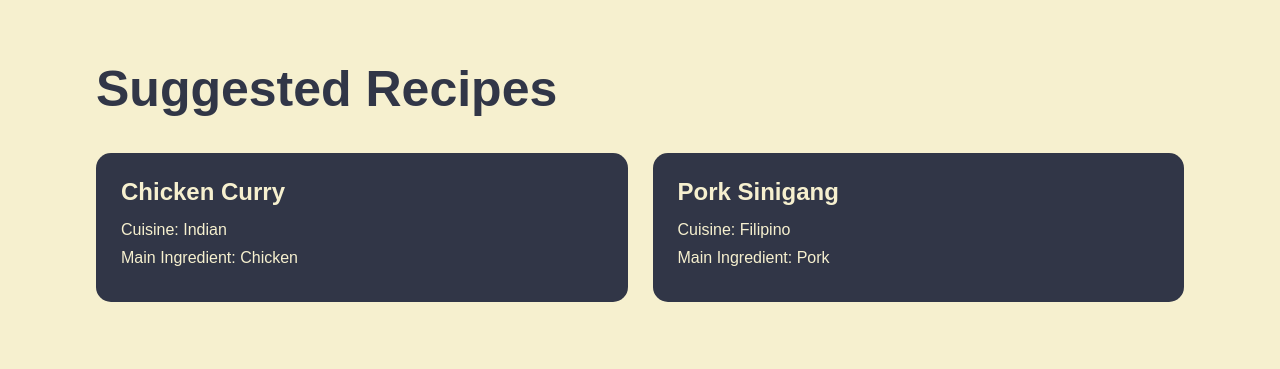
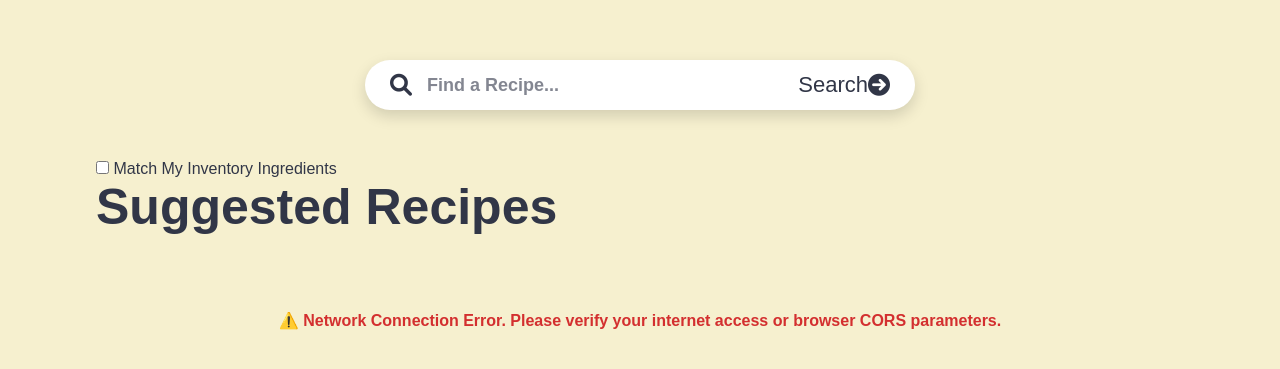
Before and after one commit to gosl1/recipe-sight, a PHP site: page /components/recipe_recipesight.html in a window 1280 px wide. Shown: the top 369 px of the page. Run offline with PHP 8.4, Linux system fonts and the light colour scheme.

Commit message:
Recipe List
Used API for testing -- not final

```diff
--- a/src/components/recipe_recipesight.html
+++ b/src/components/recipe_recipesight.html
@@ -1,34 +1,95 @@
-<!-- This html file is for the recipe page -->
 <!DOCTYPE html>
 <html lang="en">
 <head>
     <meta charset="UTF-8">
     <meta name="viewport" content="width=device-width, initial-scale=1.0">
-    <title>Recipes</title>
+    <title>Recipes - RecipeSight</title>
+    <link rel="stylesheet" href="https://cdnjs.cloudflare.com/ajax/libs/font-awesome/6.0.0/css/all.min.css">
     <link rel="stylesheet" href="../styles/recipe_recipesight.css">
 </head>
 <body class="recipePage">
 
     <div class="recipeContainer">
 
+        <div class="searchSection">
+            <form action="/search" method="GET" class="searchBarForm">
+                <div class="searchWrapper">
+                    <i class="fas fa-search searchIcon"></i>
+                    <input type="text" name="query" placeholder="Find a Recipe..." autocomplete="off" class="searchInput">
+                    <button type="submit" class="searchSubmitBtn"> Search
+                        <i class="fas fa-arrow-circle-right"></i>
+                    </button>
+                </div>
+            </form>
+        </div>
+
+        <div class="filterSection">
+            <label class="inventoryToggle">
+                <input type="checkbox" id="matchInventory">
+                <span class="slider"></span> Match My Inventory Ingredients
+            </label>
+        </div>
+
         <h1 class="recipeTitle">Suggested Recipes</h1>
 
         <div class="recipeGrid">
 
-        <div class="recipeCard">
-            <h2>Chicken Curry</h2>
-            <p>Cuisine: Indian</p>
-            <p>Main Ingredient: Chicken</p>
+            <!-- <div class="recipeCard">
+                <div class="cardImageWrapper">
+                    <img src="../images/chicken-curry.jpg" alt="Chicken Curry" class="recipeImg">
+                    <button class="favoriteBtn" aria-label="Save Recipe"><i class="far fa-heart"></i></button>
+                    <span class="inventoryMatchTag">4/5 Ingredients Owned</span>
+                </div>
+                <div class="cardContent">
+                    <div class="cardTags">
+                        <span class="tag cuisine">Indian</span>
+                        <span class="tag difficulty">Medium</span>
+                    </div>
+                    <h2 class="recipeName">Chicken Curry</h2>
+                    <div class="recipeMeta">
+                        <span class="metaItem"><i class="far fa-clock"></i> 45 mins</span>
+                        <span class="metaItem"><i class="fas fa-star"></i> 4.8</span>
+                    </div>
+                </div>
             </div>
 
             <div class="recipeCard">
-            <h2>Pork Sinigang</h2>
-            <p>Cuisine: Filipino</p>
-            <p>Main Ingredient: Pork</p>
+                <div class="cardImageWrapper">
+                    <img src="../images/pork-sinigang.jpg" alt="Pork Sinigang" class="recipeImg">
+                    <button class="favoriteBtn" aria-label="Save Recipe"><i class="far fa-heart"></i></button>
+                    <span class="inventoryMatchTag ready">Ready to Cook</span>
                 </div>
+                <div class="cardContent">
+                    <div class="cardTags">
+                        <span class="tag cuisine">Filipino</span>
+                        <span class="tag difficulty">Easy</span>
+                    </div>
+                    <h2 class="recipeName">Pork Sinigang</h2>
+                    <div class="recipeMeta">
+                        <span class="metaItem"><i class="far fa-clock"></i> 40 mins</span>
+                        <span class="metaItem"><i class="fas fa-star"></i> 4.9</span>
+                    </div>
+                </div>
+            </div> -->
 
+            <div class="recipeCard">
+                <div class="cardImageWrapper">
+                    <img src="../images/placeholder.jpg" alt="Recipe Template" class="recipeImg">
+                    <button class="favoriteBtn" aria-label="Save Recipe"><i class="far fa-heart"></i></button>
+                </div>
+                <div class="cardContent">
+                    <div class="cardTags">
+                        <span class="tag category">Category</span>
+                        <span class="tag difficulty">Easy</span>
+                    </div>
+                    <h2 class="recipeName">Recipe Title Template</h2>
+                    <div class="recipeMeta">
+                        <span class="metaItem"><i class="far fa-clock"></i> -- mins</span>
+                        <span class="metaItem"><i class="fas fa-star"></i> 0.0</span>
+                    </div>
                 </div>
             </div>
 
+        </div> </div> <script src="../scripts/recipe_recipesights.js"></script>
 </body>
 </html>
--- a/src/styles/recipe_recipesight.css
+++ b/src/styles/recipe_recipesight.css
@@ -1,43 +1,235 @@
-/* This file is for styling the recipe page */
-*{
+/* ==========================================================================
+   1. GLOBAL RESET & BASE STYLES
+   ========================================================================== */
+* {
     margin: 0;
     padding: 0;
     box-sizing: border-box;
 }
 
-body{
-    background-color: #f6f0cf;
+body {
+    background-color: #f6f0cf; /* Your signature pale cream background */
     font-family: Arial, Helvetica, sans-serif;
+    color: #313647;
 }
 
-.recipeContainer{
+/* ==========================================================================
+   2. TOP NAVIGATION BAR (Matches Wireframe Mockup)
+   ========================================================================== */
+.topNav {
+    background-color: #313647; /* Your dark blue-grey tone */
+    display: flex;
+    justify-content: space-around;
+    align-items: stretch;
+    height: 60px;
+    width: 100%;
+}
+
+.navLink {
+    color: #f6f0cf;
+    text-decoration: none;
+    font-size: 18px;
+    font-weight: bold;
+    display: flex;
+    align-items: center;
+    justify-content: center;
+    flex: 1;
+    text-align: center;
+    transition: background-color 0.2s ease;
+}
+
+.navLink:hover {
+    background-color: rgba(255, 255, 255, 0.05);
+}
+
+.navLink.active {
+    background-color: #5c655f; /* Muted olive highlight from image */
+}
+
+/* ==========================================================================
+   3. LAYOUT MAIN CONTAINERS
+   ========================================================================== */
+.recipeContainer {
     width: 85%;
     margin: 60px auto;
 }
 
-.recipeTitle{
+.recipeTitle {
     font-size: 50px;
     color: #313647;
     margin-bottom: 35px;
 }
 
-.recipeGrid{
+/* 3-Column Responsive Layout Grid Grid */
+.recipeGrid {
     display: grid;
     grid-template-columns: repeat(auto-fit, minmax(280px, 1fr));
     gap: 25px;
 }
 
-.recipeCard{
+/* ==========================================================================
+   4. SEARCH COMPONENT (Sleek Pill Shape with Drop Shadow)
+   ========================================================================== */
+.searchSection {
+    display: flex;
+    justify-content: center;
+    margin-bottom: 50px;
+}
+
+.searchBarForm {
+    width: 100%;
+    max-width: 550px;
+}
+
+.searchWrapper {
+    display: flex;
+    align-items: center;
+    background-color: #FFFFFF;
+    padding: 12px 25px;
+    border-radius: 50px;
+    box-shadow: 0 6px 15px rgba(0, 0, 0, 0.15);
+}
+
+.searchIcon {
+    color: #313647;
+    font-size: 22px;
+    margin-right: 15px;
+}
+
+.searchInput {
+    border: none;
+    outline: none;
+    width: 100%;
+    font-size: 18px;
+    font-weight: bold;
+    color: #313647;
+    background: transparent;
+}
+
+.searchInput::placeholder {
+    color: rgba(49, 54, 71, 0.6);
+}
+
+.searchSubmitBtn {
+    background: none;
+    border: none;
+    cursor: pointer;
+    color: #313647;
+    font-size: 22px;
+    display: flex;
+    align-items: center;
+    transition: transform 0.2s ease;
+}
+
+.searchSubmitBtn:hover {
+    transform: scale(1.1);
+}
+
+/* ==========================================================================
+   5. DYNAMIC RECIPE CARDS (Clean Solid Outline Box Theme)
+   ========================================================================== */
+.recipeCard {
+    background-color: #FFFFFF;
+    border: 3px solid #313647; /* Sharp hand-drawn look layout outlines */
+    border-radius: 12px;       /* Moderately rounded corners */
+    overflow: hidden;
+    display: flex;
+    flex-direction: column;
+    transition: transform 0.2s ease, box-shadow 0.2s ease;
+}
+
+.recipeCard:hover {
+    transform: translateY(-4px);
+    box-shadow: 0 8px 20px rgba(49, 54, 71, 0.15);
+}
+
+/* Media/Image Containers */
+.cardImageWrapper {
+    position: relative;
+    width: 100%;
+    height: 220px;
+    background-color: #EAEAEA;
+    border-bottom: 3px solid #313647;
+}
+
+.recipeImg {
+    width: 100%;
+    height: 100%;
+    object-fit: cover;
+}
+
+/* Dynamic Interactive UI Badges & Floating Hearts */
+.favoriteBtn {
+    position: absolute;
+    top: 12px;
+    right: 12px;
+    background: #FFFFFF;
+    border: 2px solid #313647;
+    width: 36px;
+    height: 36px;
+    border-radius: 50%;
+    display: flex;
+    align-items: center;
+    justify-content: center;
+    cursor: pointer;
+    color: #313647;
+    font-size: 16px;
+}
+
+.inventoryMatchTag {
+    position: absolute;
+    bottom: 12px;
+    left: 12px;
     background-color: #313647;
     color: #f6f0cf;
-    padding: 25px;
-    border-radius: 15px;
+    padding: 5px 12px;
+    border-radius: 6px;
+    font-size: 12px;
+    font-weight: bold;
+    letter-spacing: 0.5px;
 }
 
-.recipeCard h2{
-    margin-bottom: 15px;
+/* Text Content Area Formatting */
+.cardContent {
+    padding: 20px;
+    display: flex;
+    flex-direction: column;
+    flex-grow: 1;
 }
 
-.recipeCard p{
+.cardTags {
+    display: flex;
+    gap: 8px;
     margin-bottom: 10px;
 }
+
+.tag {
+    font-size: 11px;
+    font-weight: bold;
+    text-transform: uppercase;
+    padding: 3px 8px;
+    border-radius: 4px;
+    background-color: #E3F2FD;
+    color: #0D47A1;
+}
+
+.recipeCard h2 {
+    font-size: 22px;
+    color: #313647;
+    line-height: 1.3;
+}
+
+/* Meta Footer Section (Aligns Time and Stars nicely at bottom) */
+.recipeMeta {
+    display: flex;
+    justify-content: space-between;
+    margin-top: auto; /* Pushes content flush to card bottom */
+    padding-top: 15px;
+    font-size: 14px;
+    font-weight: bold;
+    color: #666666;
+}
+
+.metaItem i {
+    margin-right: 5px;
+}
```
Also changed, not shown: src/scripts/recipe_recipesights.js (added, +129 -0 lines). Lines whose indentation alone changed are shown as unchanged.
